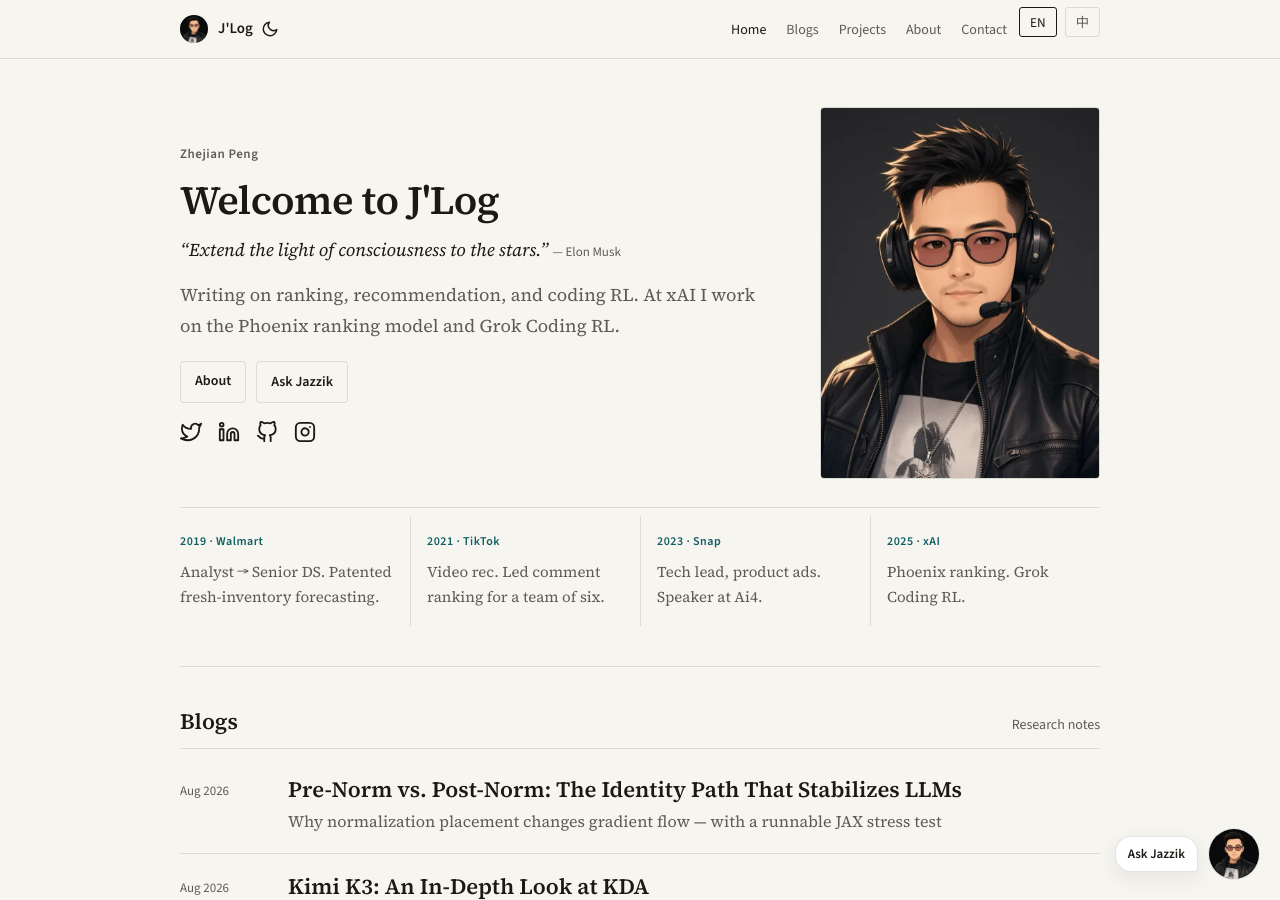
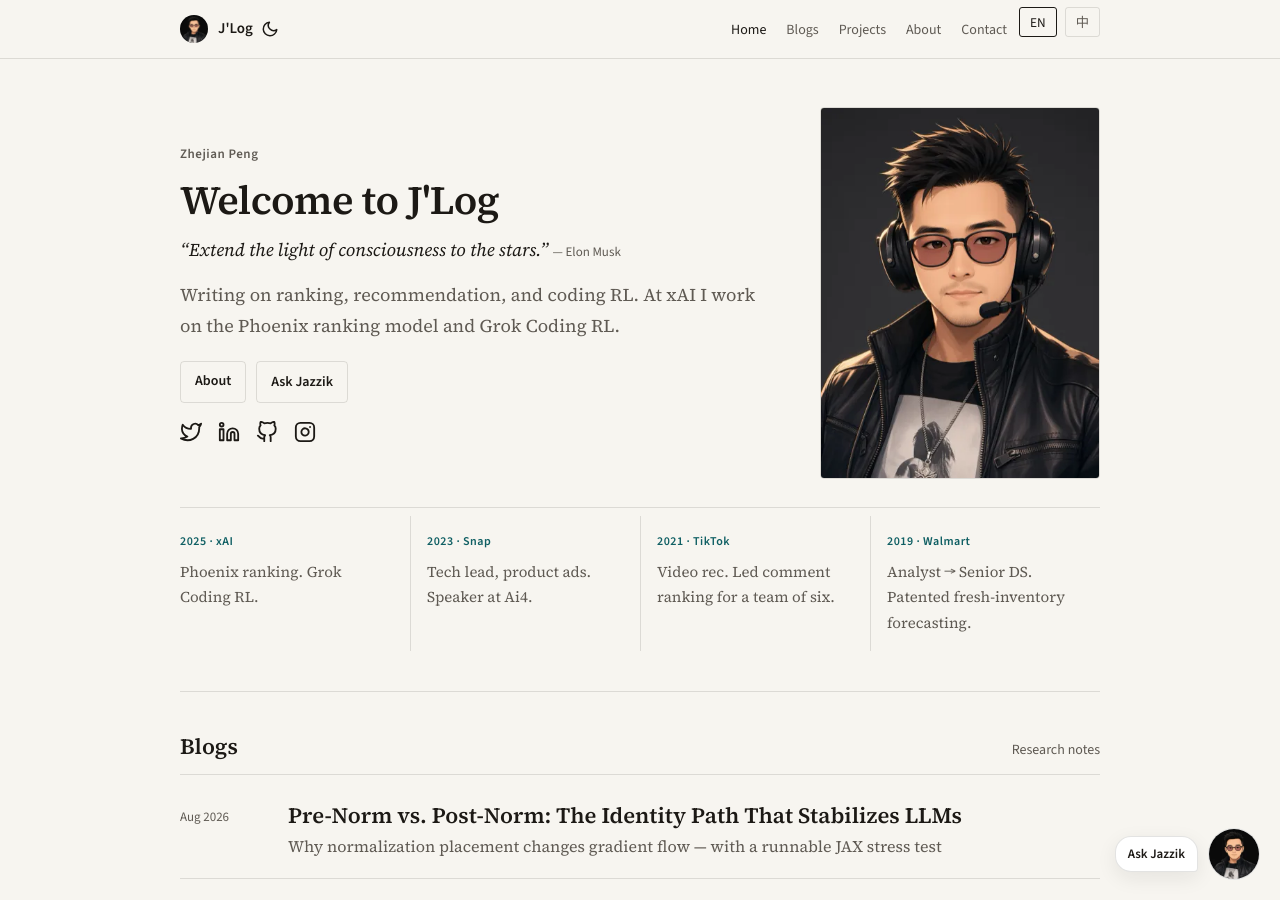
Before and after one commit to jazzikp/jazzikp.github.io, a Jekyll site: the page built from index.html, in a window 1280 px wide and 900 px high. Built offline with Jekyll 4.4.1, drawn with Linux system fonts in a browser that asks for light colours; the list of posts is cut into pages by our own code.

Commit message:
Show the homepage career timeline newest-first

```diff
--- a/index.html
+++ b/index.html
@@ -29,20 +29,20 @@
 
     <section class="meta-row">
         <div class="meta-card">
-            <strong>2019 · Walmart</strong>
-            <p>Analyst → Senior DS. Patented fresh-inventory forecasting.</p>
+            <strong>2025 · xAI</strong>
+            <p>Phoenix ranking. Grok Coding RL.</p>
+        </div>
+        <div class="meta-card">
+            <strong>2023 · Snap</strong>
+            <p>Tech lead, product ads. Speaker at Ai4.</p>
         </div>
         <div class="meta-card">
             <strong>2021 · TikTok</strong>
             <p>Video rec. Led comment ranking for a team of six.</p>
         </div>
         <div class="meta-card">
-            <strong>2023 · Snap</strong>
-            <p>Tech lead, product ads. Speaker at Ai4.</p>
-        </div>
-        <div class="meta-card">
-            <strong>2025 · xAI</strong>
-            <p>Phoenix ranking. Grok Coding RL.</p>
+            <strong>2019 · Walmart</strong>
+            <p>Analyst → Senior DS. Patented fresh-inventory forecasting.</p>
         </div>
     </section>
 
```
